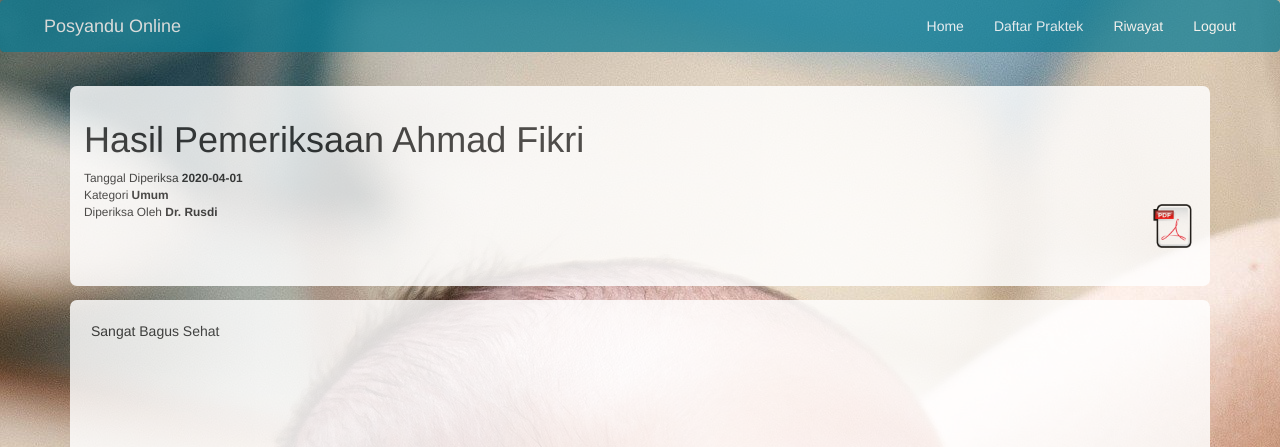
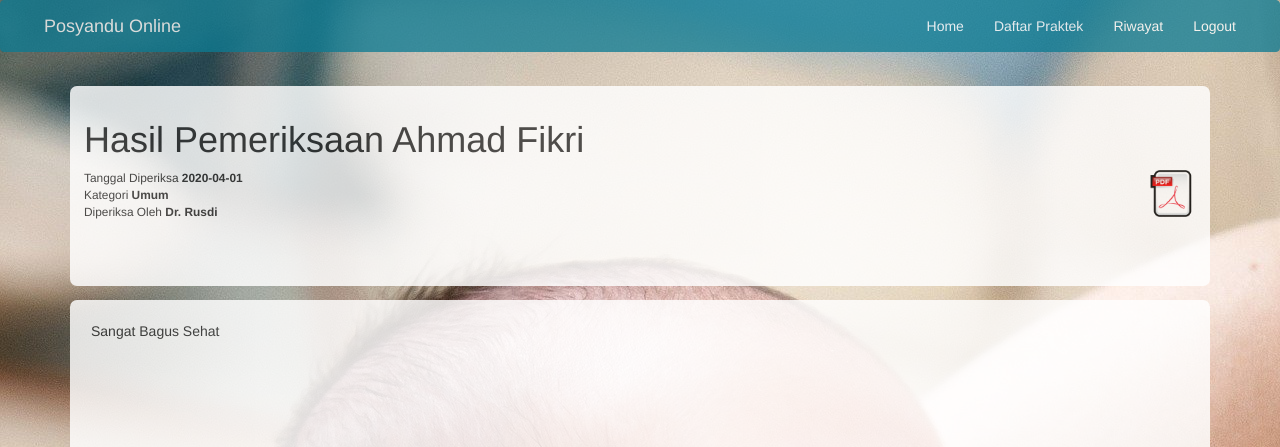
Before and after one commit to ahmadfikri21/Posyandu, a CodeIgniter app: page /Posyandu/index.php/pasien/lapKesehatan/1 in a window 1280 px wide. Shown: the top 447 px of the page. Run offline with CodeIgniter, Linux system fonts and the light colour scheme; data comes from the database, SQL or seed files in the repository.

Commit message:
Laporan dirapihin

```diff
--- a/application/views/Pasien/laporanKesehatan.php
+++ b/application/views/Pasien/laporanKesehatan.php
@@ -1,10 +1,16 @@
 <div class="container">
     <div class="heading-lap-panel">
         <h1>Hasil Pemeriksaan <?= $laporan['nm_pasien'] ?></h1>
-        <small>Tanggal Diperiksa <strong><?= $laporan['tanggal'] ?></strong></small><br>
-        <small>Kategori <strong><?= $laporan['kategori'] ?></strong></small><br>
-        <small>Diperiksa Oleh <strong>Dr. <?= $laporan['nm_dokter'] ?></strong></small>
-        <input type="image" src="<?php echo base_url() ?>assets/css/img/icon-pdf.png">
+        <div class="keterangan">
+            <div class="kolom">
+                <small>Tanggal Diperiksa <strong><?= $laporan['tanggal'] ?></strong></small><br>
+                <small>Kategori <strong><?= $laporan['kategori'] ?></strong></small><br>
+                <small>Diperiksa Oleh <strong>Dr. <?= $laporan['nm_dokter'] ?></strong></small>
+            </div>
+            <div class="kolom">
+                <input type="image" src="<?php echo base_url() ?>assets/css/img/icon-pdf.png">
+            </div>
+        </div>
     </div>
     <div class="hasil-lap-panel">
         <div class="scroll-list-riwayat">
--- a/assets/css/style.css
+++ b/assets/css/style.css
@@ -138,11 +138,11 @@ footer p{/* mengatur tulisan di footer */
     margin-bottom: 10px;
 }
 
-.list-riwayat h3{
+.list-riwayat h3{ /* menebalkan h3 di list riwayat */
     font-weight: bold;
 }
 
-.heading-lap-panel{
+.heading-lap-panel{ /* container heading page laporan kesehatan */
     background:#fff;
     opacity: 0.83;
     width:100%;
@@ -153,7 +153,7 @@ footer p{/* mengatur tulisan di footer */
     margin-top:1em;
 }
 
-.hasil-lap-panel{
+.hasil-lap-panel{ /* container isi page laporan kesehatan */
     background:#fff;
     opacity: 0.83;
     width:100%;
@@ -164,9 +164,20 @@ footer p{/* mengatur tulisan di footer */
     margin-top:1em;
 }
 
-.heading-lap-panel input{
-    width:4%;
-    float:right;
+.keterangan{ /* container tanggal, kategori dan diperiksa oleh  */
+    display: flex;
+}
+
+.keterangan .kolom{ /* menaruh keterangan disebelah kiri */
+    text-align: left;
+}
+
+.keterangan :nth-child(2){ /* menaruh icon cetak disebelah kanan */
+    text-align: right;
+}
+
+.keterangan .kolom input{ /* mengatur ukuran icon cetak */
+    width:10%;
 }
 
 /*-----------------------------------------------------CSS DOKTER-------------------------------------------------------------*/
```
